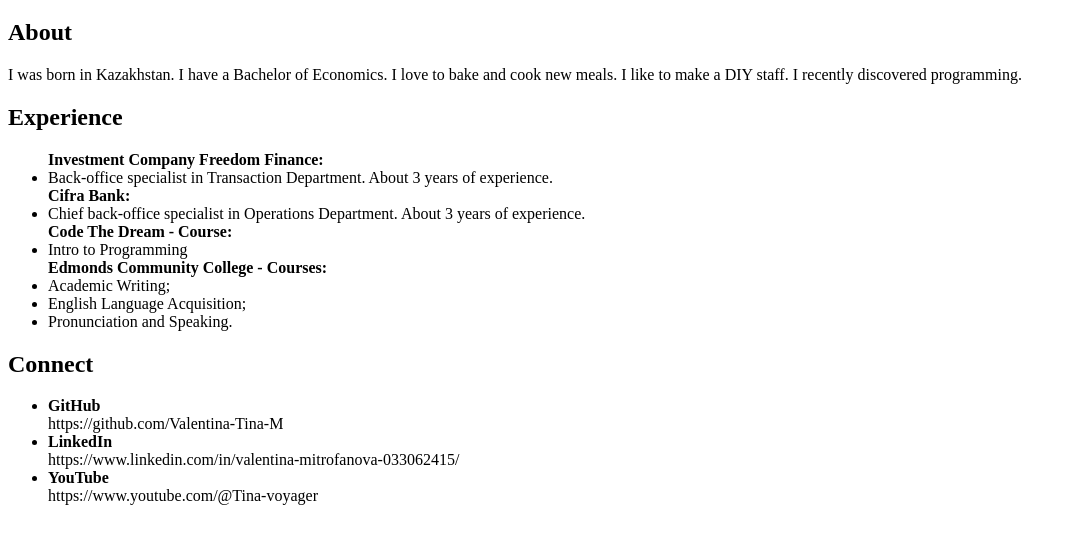
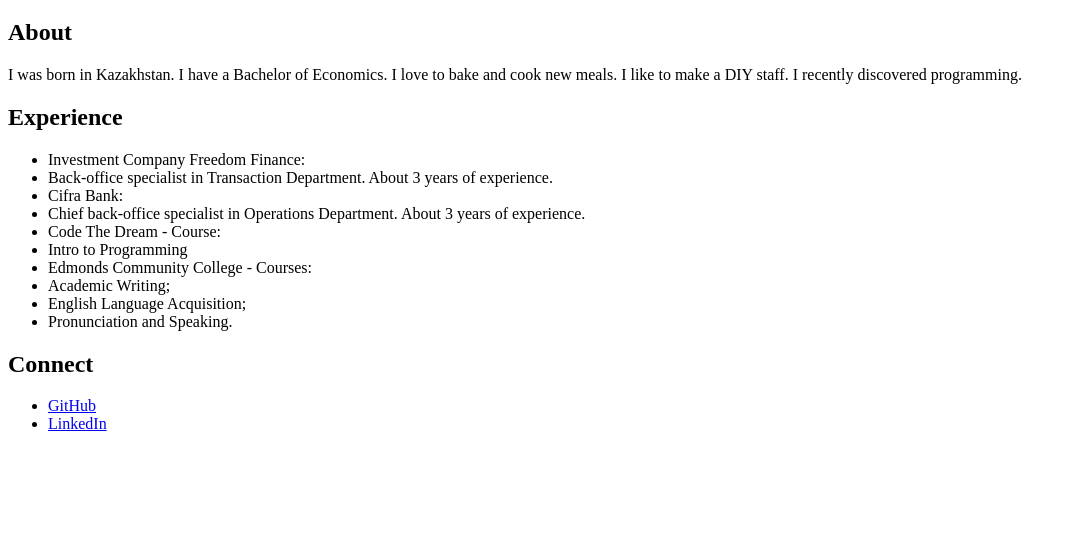
Before and after one commit to Valentina-Tina-M/Valentina-M.---Intro-26.3, a plain HTML site: page index.html in a window 1280 px wide. Shown: the part 61-604 px from the top of the page, without its empty margins (0-1073 px from the left). Drawn offline with Linux system fonts and the light colour scheme.

Commit message:
fixed AirHub warnings

```diff
--- a/index.html
+++ b/index.html
@@ -15,13 +15,13 @@
     <section id="Experience">
         <h2>Experience</h2>
         <ul>
-            <strong>Investment Company Freedom Finance:</strong>
+            <li>Investment Company Freedom Finance:</li>
             <li>Back-office specialist in Transaction Department. About 3 years of experience.</li>
-            <strong>Cifra Bank:</strong>
+            <li>Cifra Bank:</li>
             <li>Chief back-office specialist in Operations Department. About 3 years of experience.</li>
-            <strong>Code The Dream - Course:</strong>
+            <li>Code The Dream - Course:</li>
             <li>Intro to Programming</li>
-            <strong>Edmonds Community College - Courses:</strong>
+            <li>Edmonds Community College - Courses:</li>
             <li>Academic Writing;</li>
             <li>English Language Acquisition;</li>
             <li>Pronunciation and Speaking.</li>
@@ -30,12 +30,8 @@
     <section id="Connect">
         <h2>Connect</h2>
         <ul>
-        <li><strong>GitHub</strong></li>
-        <a>https://github.com/Valentina-Tina-M</a>
-        <li><strong>LinkedIn</strong></li>
-        <a>https://www.linkedin.com/in/valentina-mitrofanova-033062415/</a>
-        <li><strong>YouTube</strong></li>
-        <a>https://www.youtube.com/@Tina-voyager</a>
+        <li><a href="https://github.com/Valentina-Tina-M">GitHub</a></li>
+        <li><a href="https://www.linkedin.com/in/valentina-mitrofanova-033062415/">LinkedIn</a></li>
         </ul>
     </section>
     </body>
```
Also changed, not shown: 1 other file.
